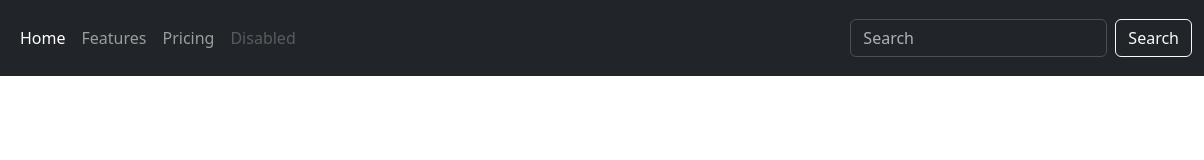
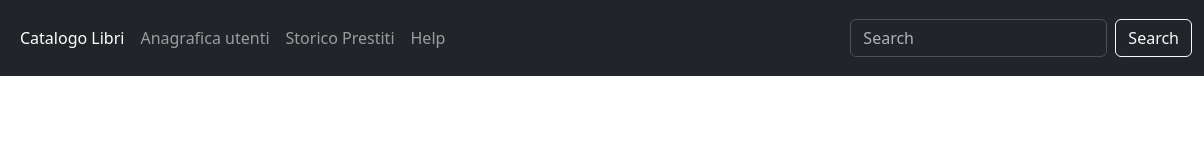
Before and after one commit to PaoloMucedero/html-css-bootstrap-dashboard, a plain HTML site: page index.html in a window 1280 px wide. Shown: the full height of the page, 76-1280 px from the left. Drawn offline with nearby package versions, Linux system fonts and the light colour scheme.

Commit message:
Modifica testi e completamento header

```diff
--- a/index.html
+++ b/index.html
@@ -25,16 +25,16 @@
                 <div class="collapse navbar-collapse" id="navbarNav">
                     <ul class="navbar-nav me-auto mb-2 mb-lg-0">
                         <li class="nav-item">
-                            <a class="nav-link active" aria-current="page" href="#">Home</a>
+                            <a class="nav-link active" aria-current="page" href="#">Catalogo Libri</a>
                         </li>
                         <li class="nav-item">
-                            <a class="nav-link" href="#">Features</a>
+                            <a class="nav-link" href="#">Anagrafica utenti</a>
                         </li>
                         <li class="nav-item">
-                            <a class="nav-link" href="#">Pricing</a>
+                            <a class="nav-link" href="#">Storico Prestiti</a>
                         </li>
                         <li class="nav-item">
-                            <a class="nav-link disabled" aria-disabled="true">Disabled</a>
+                            <a class="nav-link" href="#">Help</a>
                         </li>
                     </ul>
                         <form class="d-flex" role="search">
```
